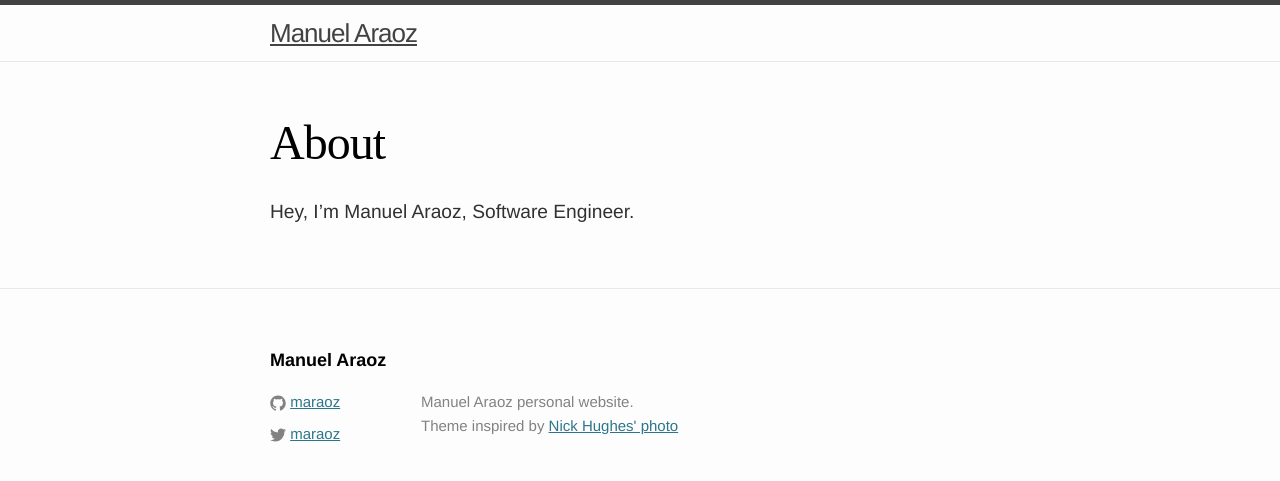
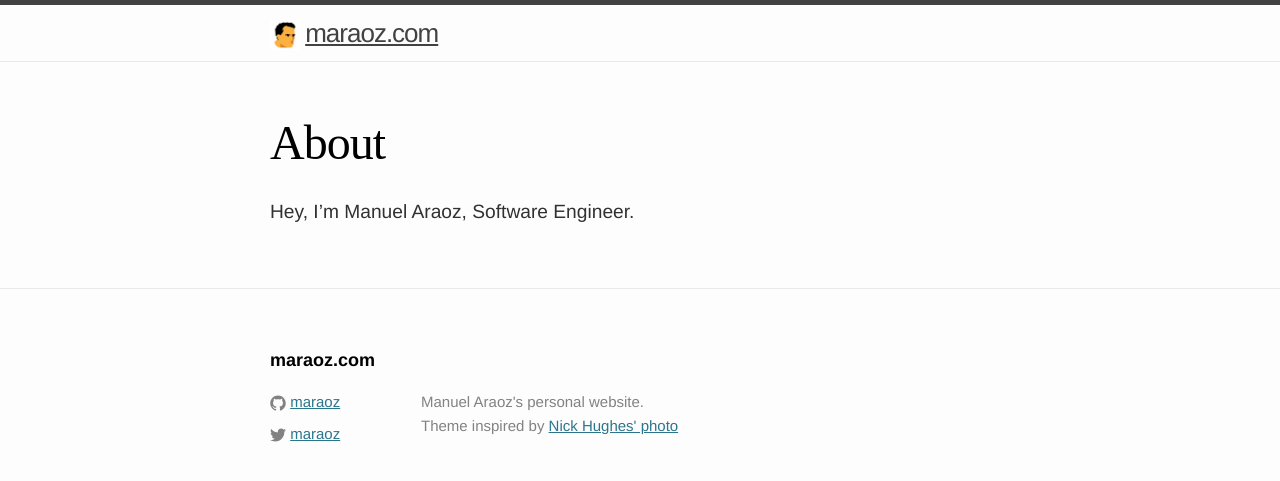
Before and after one commit to tobyornottobe/maraoz.github.io, a Jekyll site: the page built from about.md, in a window 1280 px wide. Shown: the top 481 px of the page. Built offline with Jekyll 4.4.1, drawn with Linux system fonts in a browser that asks for light colours.

Commit message:
change blog header

```diff
--- a/_config.yml
+++ b/_config.yml
@@ -1,7 +1,7 @@
 # Site settings
-title: Manuel Araoz
+title: maraoz.com
 description: > # this means to ignore newlines until "baseurl:"
-  Manuel Araoz personal website.
+  Manuel Araoz's personal website.
 baseurl: "" # the subpath of your site, e.g. /blog/
 url: "http://maraoz.com" # the base hostname & protocol for your site
 twitter_username: maraoz
--- a/_includes/header.html
+++ b/_includes/header.html
@@ -2,7 +2,7 @@
 
   <div class="wrapper">
 
-    <a class="site-title" href="{{ site.baseurl }}/">{{ site.title }}</a>
+    <a class="site-title" href="{{ site.baseurl }}/"><img width="30" height="30" alt="" style="margin-right: 0.2em;" src="/img/avatar.png" />{{ site.title }}</a>
 
     <nav class="site-nav">
       <a href="#" class="menu-icon">
```
Also changed, not shown: img/open-endedness/cover.jpg (added).
